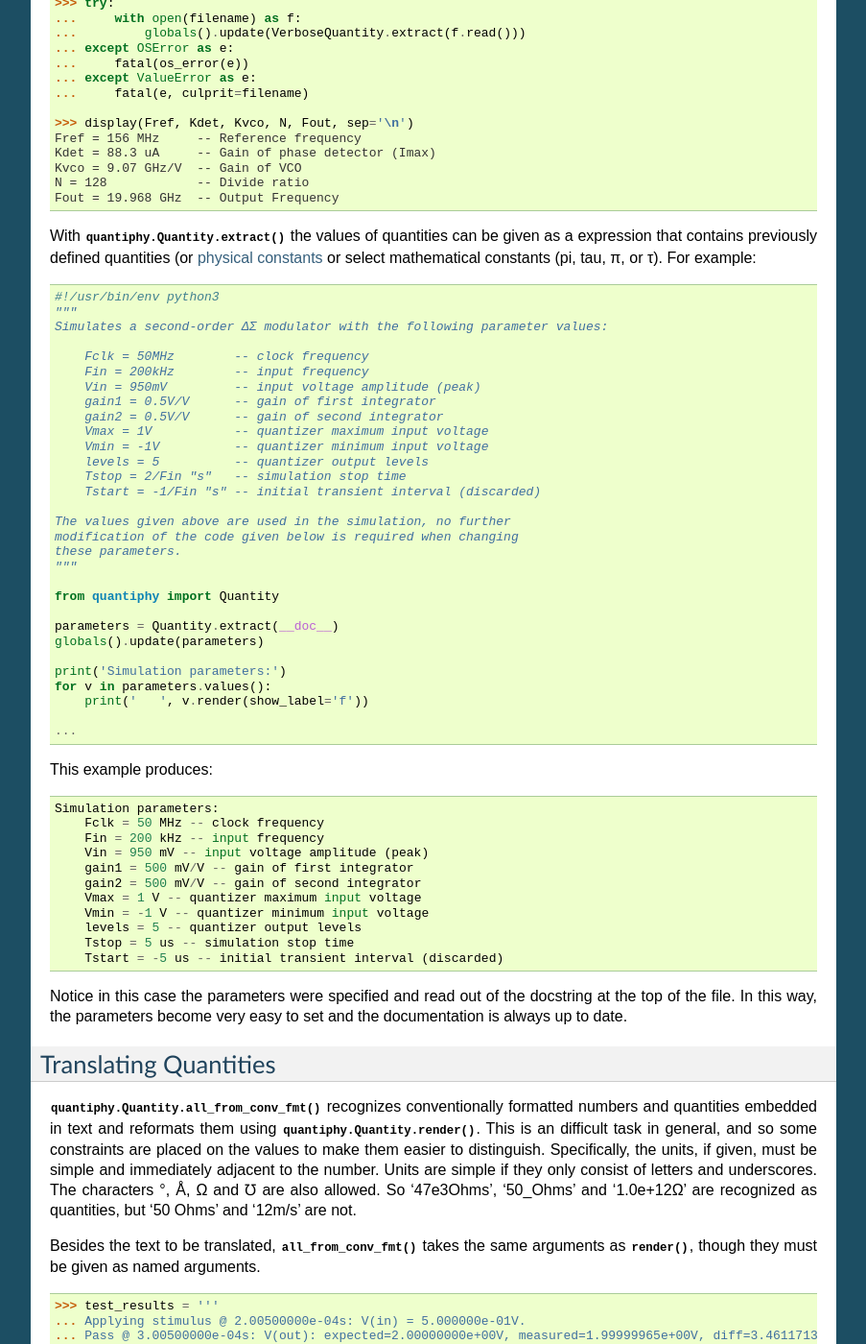
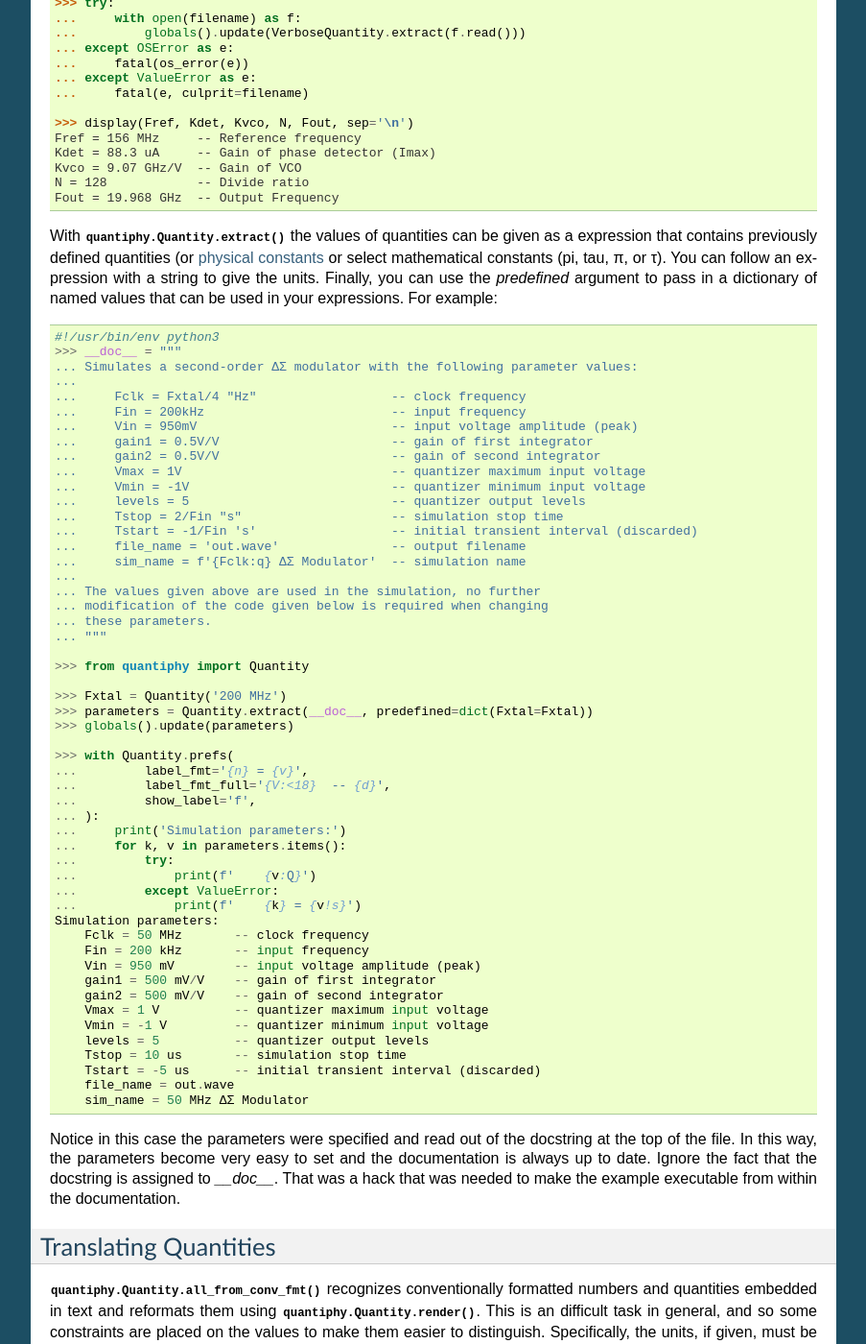
Before and after one commit to KenKundert/quantiphy, a Sphinx documentation site: the page built from doc/user.rst, in a window 1280 px wide and 1400 px high, scrolled down 24125 px. Shown: the whole window at 96% size, without its empty margins (198-1101 px from the left). Built offline with Sphinx 7.4.7, drawn with Linux system fonts in a browser that asks for light colours; some of the changed text lies outside the part shown.

Commit message:
Refine Quantity.extract() and its documentation.

```diff
--- a/doc/user.rst
+++ b/doc/user.rst
@@ -1654,61 +1654,73 @@ a version that displays the name and description by default.
     N = 128            -- Divide ratio
     Fout = 19.968 GHz  -- Output Frequency
 
-With :meth:`quantiphy.Quantity.extract()`  the values of quantities can be given
+With :meth:`quantiphy.Quantity.extract()` the values of quantities can be given
 as a expression that contains previously defined quantities (or :ref:`physical
-constants <constants>` or select mathematical constants (pi, tau, π, or τ).  For
-example:
+constants <constants>` or select mathematical constants (pi, tau, π, or τ).  You
+can follow an expression with a string to give the units. Finally, you can use
+the *predefined* argument to pass in a dictionary of named values that can be
+used in your expressions.  For example:
 
 .. code-block:: python
 
     #!/usr/bin/env python3
-    """
-    Simulates a second-order ΔΣ modulator with the following parameter values:
-
-        Fclk = 50MHz        -- clock frequency
-        Fin = 200kHz        -- input frequency
-        Vin = 950mV         -- input voltage amplitude (peak)
-        gain1 = 0.5V/V      -- gain of first integrator
-        gain2 = 0.5V/V      -- gain of second integrator
-        Vmax = 1V           -- quantizer maximum input voltage
-        Vmin = -1V          -- quantizer minimum input voltage
+    >>> __doc__ = """
+    ... Simulates a second-order ΔΣ modulator with the following parameter values:
+    ...
+    ...     Fclk = Fxtal/4 "Hz"                  -- clock frequency
+    ...     Fin = 200kHz                         -- input frequency
+    ...     Vin = 950mV                          -- input voltage amplitude (peak)
+    ...     gain1 = 0.5V/V                       -- gain of first integrator
+    ...     gain2 = 0.5V/V                       -- gain of second integrator
+    ...     Vmax = 1V                            -- quantizer maximum input voltage
+    ...     Vmin = -1V                           -- quantizer minimum input voltage
+    ...     levels = 5                           -- quantizer output levels
+    ...     Tstop = 2/Fin "s"                    -- simulation stop time
+    ...     Tstart = -1/Fin 's'                  -- initial transient interval (discarded)
+    ...     file_name = 'out.wave'               -- output filename
+    ...     sim_name = f'{Fclk:q} ΔΣ Modulator'  -- simulation name
+    ...
+    ... The values given above are used in the simulation, no further
+    ... modification of the code given below is required when changing
+    ... these parameters.
+    ... """
+
+    >>> from quantiphy import Quantity
+
+    >>> Fxtal = Quantity('200 MHz')
+    >>> parameters = Quantity.extract(__doc__, predefined=dict(Fxtal=Fxtal))
+    >>> globals().update(parameters)
+
+    >>> with Quantity.prefs(
+    ...         label_fmt='{n} = {v}',
+    ...         label_fmt_full='{V:<18}  -- {d}',
+    ...         show_label='f',
+    ... ):
+    ...     print('Simulation parameters:')
+    ...     for k, v in parameters.items():
+    ...         try:
+    ...             print(f'    {v:Q}')
+    ...         except ValueError:
+    ...             print(f'    {k} = {v!s}')
+    Simulation parameters:
+        Fclk = 50 MHz       -- clock frequency
+        Fin = 200 kHz       -- input frequency
+        Vin = 950 mV        -- input voltage amplitude (peak)
+        gain1 = 500 mV/V    -- gain of first integrator
+        gain2 = 500 mV/V    -- gain of second integrator
+        Vmax = 1 V          -- quantizer maximum input voltage
+        Vmin = -1 V         -- quantizer minimum input voltage
         levels = 5          -- quantizer output levels
-        Tstop = 2/Fin "s"   -- simulation stop time
-        Tstart = -1/Fin "s" -- initial transient interval (discarded)
-
-    The values given above are used in the simulation, no further
-    modification of the code given below is required when changing
-    these parameters.
-    """
-
-    from quantiphy import Quantity
-
-    parameters = Quantity.extract(__doc__)
-    globals().update(parameters)
-
-    print('Simulation parameters:')
-    for v in parameters.values():
-        print('   ', v.render(show_label='f'))
-
-    ...
-
-This example produces::
-
-    Simulation parameters:
-        Fclk = 50 MHz -- clock frequency
-        Fin = 200 kHz -- input frequency
-        Vin = 950 mV -- input voltage amplitude (peak)
-        gain1 = 500 mV/V -- gain of first integrator
-        gain2 = 500 mV/V -- gain of second integrator
-        Vmax = 1 V -- quantizer maximum input voltage
-        Vmin = -1 V -- quantizer minimum input voltage
-        levels = 5 -- quantizer output levels
-        Tstop = 5 us -- simulation stop time
-        Tstart = -5 us -- initial transient interval (discarded)
+        Tstop = 10 us       -- simulation stop time
+        Tstart = -5 us      -- initial transient interval (discarded)
+        file_name = out.wave
+        sim_name = 50 MHz ΔΣ Modulator
 
 Notice in this case the parameters were specified and read out of the docstring
 at the top of the file. In this way, the parameters become very easy to set and
-the documentation is always up to date.
+the documentation is always up to date. Ignore the fact that the docstring is
+assigned to *__doc__*. That was a hack that was needed to make the example
+executable from within the documentation.
 
 
 .. _translate:
--- a/quantiphy.py
+++ b/quantiphy.py
@@ -2188,6 +2188,9 @@ class Quantity(float):
             8.9247 GHz
 
         """
+        def is_quoted(s):
+            return (s[0] == '"' and s[-1] == '"') or (s[0] == "'" and s[-1] == "'")
+
         if not predefined:
             predefined = {}
         quantities = {}
@@ -2211,7 +2214,7 @@ class Quantity(float):
                 except (ValueError, TypeError):
                     # extract the units if given (they are embedded in "")
                     components = value.split()
-                    if components[-1][0] == '"' and components[-1][-1] == '"':
+                    if len(components) >= 2 and is_quoted(components[-1]):
                         units = components[-1][1:-1]
                         value = ' '.join(components[:-1])
                     else:
```
Also changed, not shown: other parts of doc/user.rst (+7 -7 lines), doc/examples.rst (+25 -26 lines).
